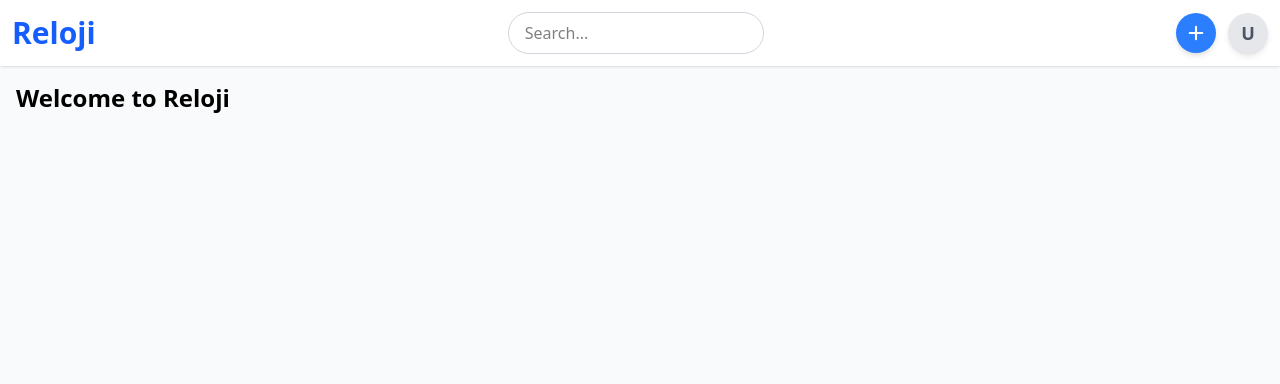
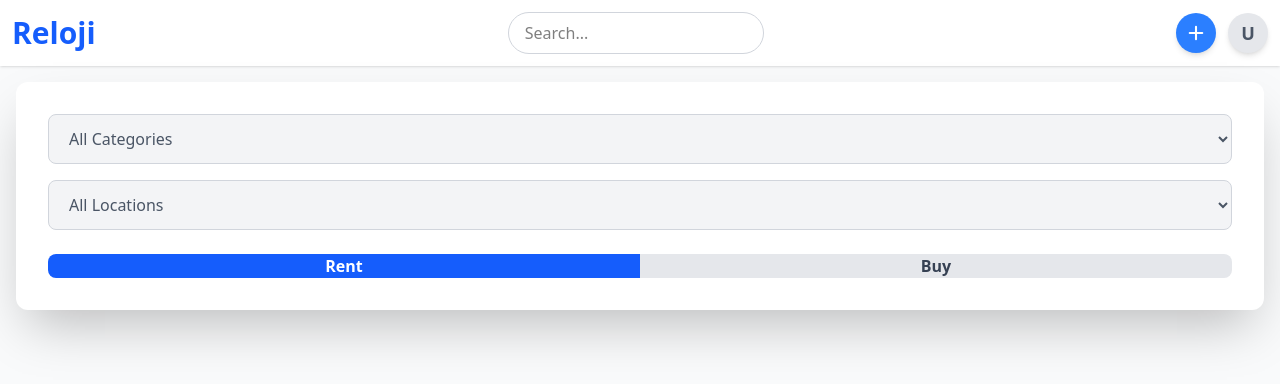
Before and after one commit to JeevanJhola/Reloji, a React (Vite) app in the folder client/: page / in a window 1280 px wide. Shown: the top 384 px of the page. Built offline with nearby package versions, Linux system fonts and the light colour scheme.

Commit message:
Add category and location selection to main content

```diff
--- a/client/src/App.jsx
+++ b/client/src/App.jsx
@@ -1,12 +1,11 @@
 import Header from "./components/Header"
+import { Main } from "./components/Header";
 
 function App() {
   return (
     <div className="bg-gray-50 min-h-screen">
       <Header />
-      <main className="p-4">
-        <h2 className="text-2xl font-bold">Welcome to Reloji</h2>
-      </main>
+      <Main />
     </div>
   )
 }
--- /dev/null
+++ b/client/src/components/CategorySelect.jsx
@@ -0,0 +1,26 @@
+import { useState } from "react";
+
+const CategorySelect = ({ options, defaultValue, onChange }) => {
+  const [selected, setSelected] = useState(defaultValue || options[0]);
+
+  const handleChange = (e) => {
+    setSelected(e.target.value);
+    if (onChange) onChange(e.target.value);
+  };
+
+  return (
+      <select
+        value={selected}
+        onChange={handleChange}
+        className="w-full bg-gray-100 border border-gray-300 rounded-lg px-4 py-3 focus:outline-2 outline-blue-600 text-gray-600"
+      >
+        {options.map((opt, idx) => (
+          <option key={idx} value={opt}>
+            {opt}
+          </option>
+        ))}
+      </select>
+  );
+};
+
+export default CategorySelect;
--- a/client/src/components/Header.jsx
+++ b/client/src/components/Header.jsx
@@ -1,5 +1,6 @@
 import ReusableButton from "./ReusableButton";
 import SearchBar from "./SearchBar";
+import CategorySelect from "./CategorySelect";
 
 export default function Header() {
   return (
@@ -33,7 +34,7 @@ export default function Header() {
             </ReusableButton>
           </div>
         </div>
-        {/* Search Bar */}
+        {/* Search Bar (mobile) */}
         <div className="md:hidden w-full mt-3">
           <SearchBar id="search-mobile" width="w-full" />
         </div>
@@ -41,3 +42,44 @@ export default function Header() {
     </header>
   );
 }
+
+export function Main() {
+  const categories = [
+    "All Categories",
+    "Electronics",
+    "Furniture",
+    "Vehicles",
+    "Real Estate",
+  ];
+  const locations = [
+    "All Locations",
+    "New York, USA",
+    "London, UK",
+    "Kochi, India",
+    "Sydney, Australia",
+  ];
+
+  return (
+    <div className="p-4">
+      <div className="bg-white p-8 rounded-xl shadow-2xl ">
+        <div className="space-y-4">
+          {/* Category Dropdown */}
+          <CategorySelect options={categories} defaultValue="All Categories" />
+
+          {/* Location Dropdown */}
+          <CategorySelect options={locations} defaultValue="All Locations" />
+        </div>
+
+        {/* Buttons */}
+        <div className="mt-6 flex">
+          <button className="flex-1 bg-blue-600 text-white font-semibold rounded-l-lg">
+            Rent
+          </button>
+          <button className="flex-1 bg-gray-200 text-gray-700 font-semibold rounded-r-lg hover:bg-gray-300">
+            Buy
+          </button>
+        </div>
+      </div>
+    </div>
+  );
+}
```
